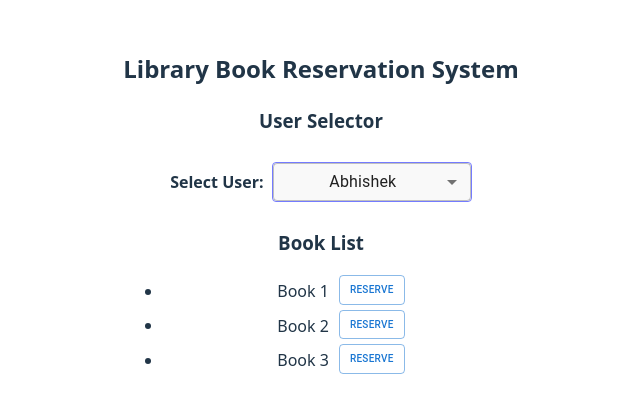
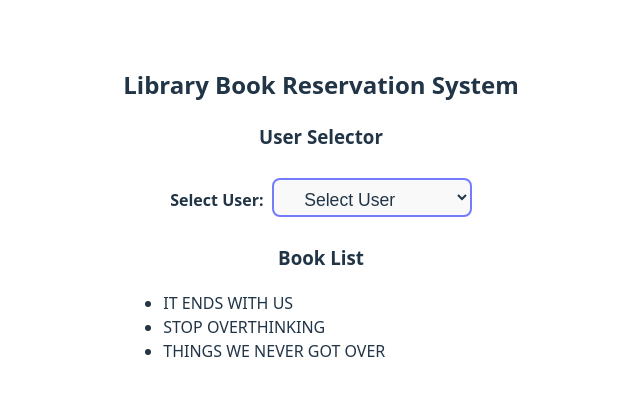
Before and after one commit to deepanshuJ416/LibraryBookReservation, a React (Vite) app: page / in a window 1280 px wide. Shown: the part 187-600 px from the top of the page, without its empty margins (319-959 px from the left). Built offline with nearby package versions, Linux system fonts and the light colour scheme.

Commit message:
changes in BookList

```diff
--- a/src/App.jsx
+++ b/src/App.jsx
@@ -12,19 +12,22 @@
     {id:205 , name:"Abhishek"},
     {id:309 , name:"Pranav"},
    ]);
-   const[selectedUserId , setSelectedUserId] = useState(205)
+   const[selectedUserId , setSelectedUserId] = useState("")
 
   const[books , setBooks] = useState([
-    {id:101 , title:"Book 1"},
-    {id:102 , title:"Book 2"},
-    {id:103 , title:"Book 3"},
-  ]);
-
+    {id:101 , title:"IT ENDS WITH US"},
+    {id:102 , title:"STOP OVERTHINKING"},
+    {id:103 , title:"THINGS WE NEVER GOT OVER"},
+    ]);
+    const[reservations , setReservations] = useState([]);
+    const handleReserve = (bookId) => {
+      setReservations([...reservations, {bookId}]);
+    }
   return (
     <div>
       <h2>Library Book Reservation System</h2>
       <UserSelector users={users} selectedUserId={selectedUserId} onSelectUser={setSelectedUserId} />
-      <BookList books={books} />
+      <BookList books={books} reservations={reservations} onReserve={handleReserve} selectedUserId={selectedUserId}/>
     </div>
   )
 }
--- a/src/BookList.css
+++ b/src/BookList.css
@@ -1,6 +1,9 @@
 .Reservation-Button{
-    margin-left: 10px !important;
+    margin-left: 30px !important;
     margin-bottom: 5px !important;
     padding: 5px 10px !important;
-    font-size: 10px !important;
+    font-size: 8px !important;
 }
+.list{
+    text-align: justify;
+}
--- a/src/BookList.jsx
+++ b/src/BookList.jsx
@@ -1,15 +1,20 @@
 import Button from '@mui/material/Button';
 import './BookList.css';
-export default function BookList({books}) {
+export default function BookList({books , reservations, onReserve, selectedUserId}) {
     return (
         <div>
             <h3>Book List</h3>
             <ul>
-                {books.map((book) => (
-                    <li key={book.id}>{book.title}
-                    <Button variant="outlined" className='Reservation-Button'>Reserve</Button>
-                    </li>
-                ))}
+              {
+                books.map((book)=> {
+                    const isReserved = reservations.some((r)=> r.bookId === book.id);
+                    return (
+                        <li key={book.id} className='list'> {book.title}
+                            {isReserved ? (<span> (Reserved)</span>) : selectedUserId ? (<Button variant="outlined" className='Reservation-Button' onClick={() => onReserve(book.id)}>Reserve</Button>) : null}
+                        </li>
+                    )
+                })
+              }
             </ul>
         </div>
     )
--- a/src/UserSelector.css
+++ b/src/UserSelector.css
@@ -1,11 +1,15 @@
 .select-user {
   min-width: 200px;
-    height: 2.5em;
+  height: 2.2em;
   padding: 0.5em 1.5em;
   font-size: 1.1em;
   border-radius: 8px;
-    border: 1px solid #747bff;
+  border: 2px solid #747bff;
   background-color: #f9f9f9;
   color: #213547;
   margin: 0.5em 0;
 }
+.select-user:hover {
+  border-color: #0fb4b4;
+  background-color: #e3f2fd;
+}
--- a/src/UserSelector.jsx
+++ b/src/UserSelector.jsx
@@ -1,9 +1,3 @@
-import { useTheme } from '@mui/material/styles';
-import OutlinedInput from '@mui/material/OutlinedInput';
-import InputLabel from '@mui/material/InputLabel';
-import MenuItem from '@mui/material/MenuItem';
-import FormControl from '@mui/material/FormControl';
-import Select from '@mui/material/Select';
 import './UserSelector.css';
 
 
@@ -12,12 +6,12 @@
         <div>
             <h3>User Selector</h3>
             <label htmlFor="Select-User"><strong>Select User:</strong></label> &nbsp;
-            <Select value={selectedUserId} onChange={(event) => onSelectUser(event.target.value)} className='select-user'>
+            <select value={selectedUserId} onChange={(event) => onSelectUser(event.target.value)} className='select-user'>
                 <option value="" >Select User</option>
                 {users.map((user) => (
                     <option key={user.id} value={user.id}>{user.name}</option>
                 ))}
-            </Select>
+            </select>
         </div>
     )
 }
```
Lines whose indentation alone changed are shown as unchanged.
